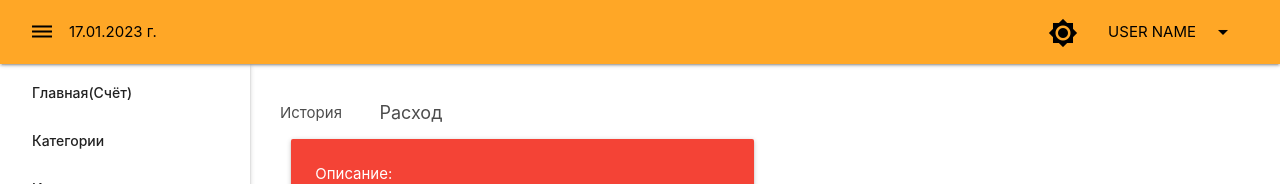
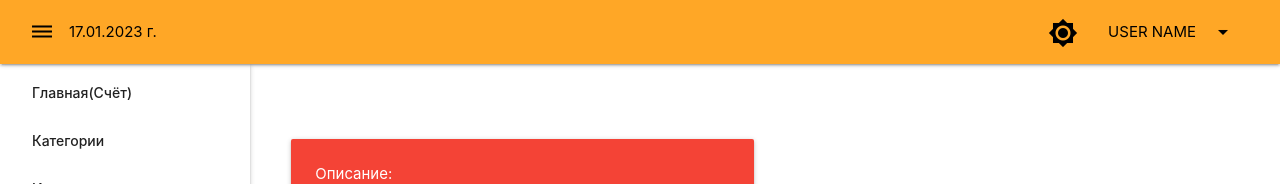
Before and after one commit to SaD-Pr0gEr/VueCRMAccounting, a Vue app: page /history/detail in a window 1280 px wide. Shown: the top 184 px of the page. Built offline with nearby package versions, Linux system fonts and the light colour scheme.

Commit message:
history color changed

```diff
--- a/src/App.vue
+++ b/src/App.vue
@@ -42,4 +42,8 @@
 .dark-purple-white-bg {
   background: #bd93f9;
 }
+
+.white {
+  color: white;
+}
 </style>
--- a/src/views/HistoryDetail.vue
+++ b/src/views/HistoryDetail.vue
@@ -2,7 +2,7 @@
   <ClassicLayout>
     <div>
       <div class="breadcrumb-wrap">
-        <router-link class="waves-effect waves-orange pointer" to="/history">История</router-link>
+        <router-link class="waves-effect waves-red pointer" to="/history">История</router-link>
         <a class="breadcrumb">
           Расход
         </a>
@@ -31,3 +31,9 @@ export default {
   components: {ClassicLayout}
 }
 </script>
+
+<style scoped>
+.breadcrumb-wrap a, .breadcrumb-wrap a::before {
+  color: white !important;
+}
+</style>
```
